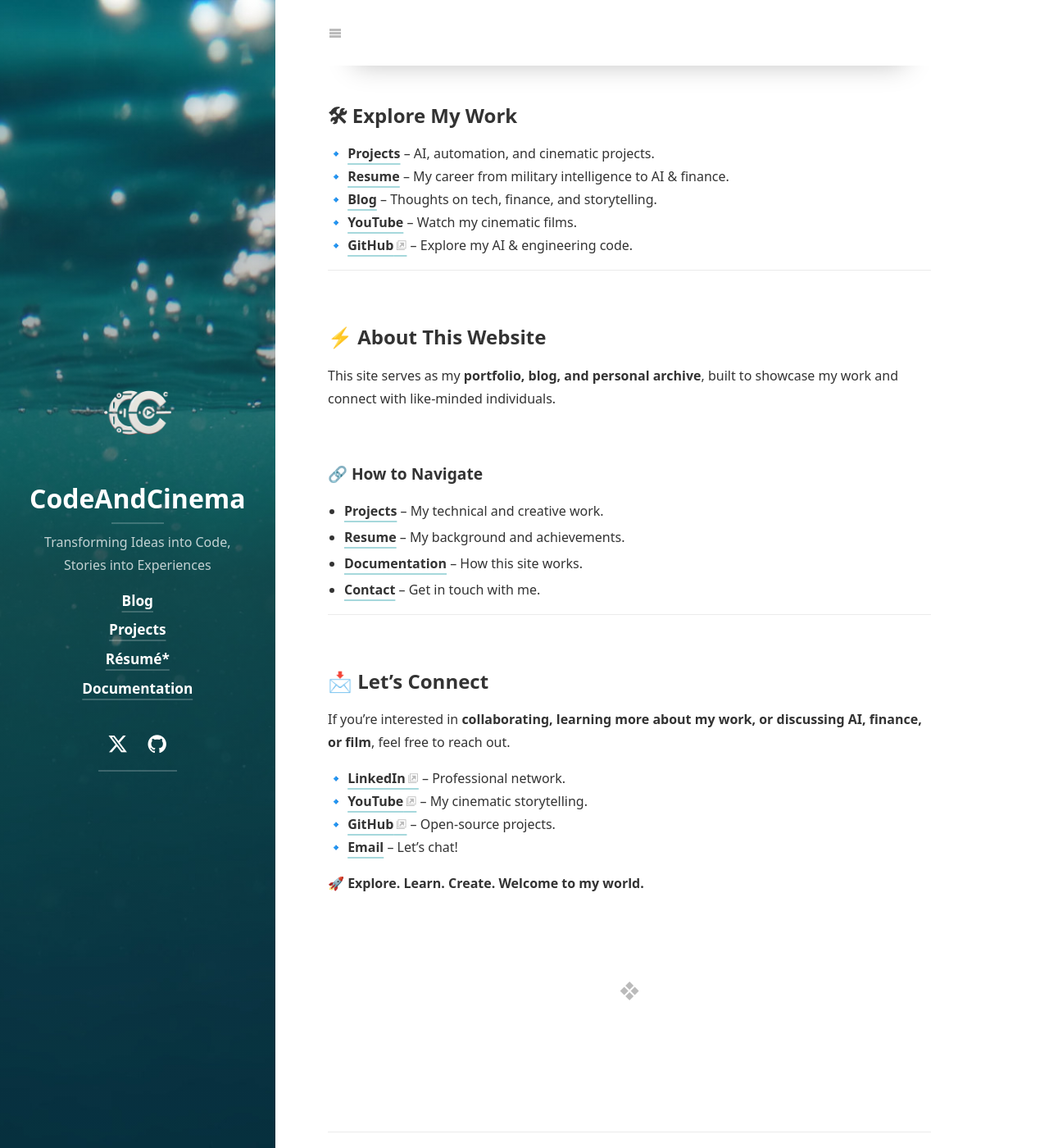
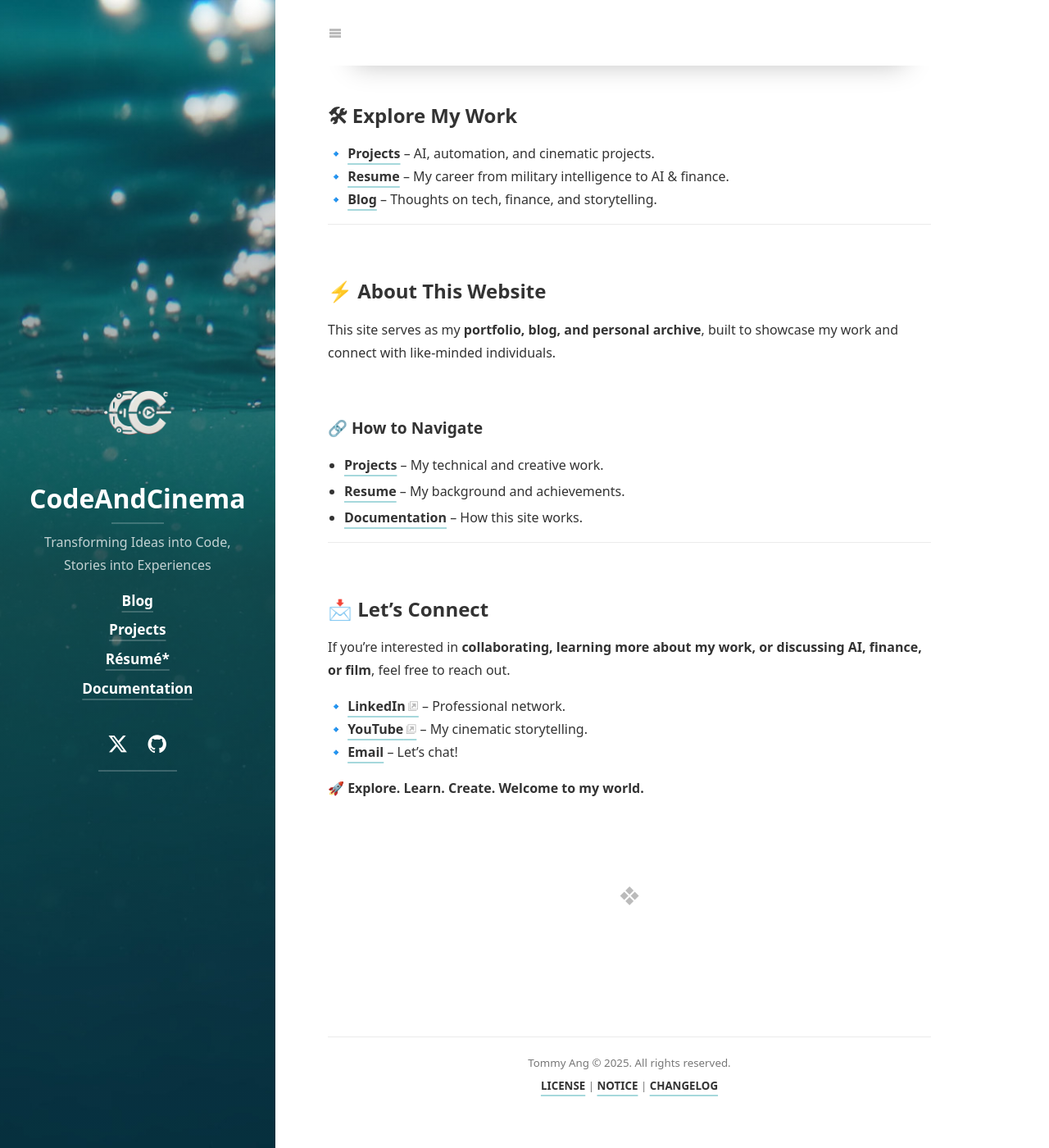
Before and after one commit to CodeByTommy/CodeAndCinema.github.io, a Jekyll site: the page built from index.md, in a window 1280 px wide and 1400 px high, scrolled down 399 px. Shown: the whole window at 82% size. Built offline with Jekyll 4.4.1, drawn with Linux system fonts in a browser that asks for light colours; cached includes are drawn as plain includes; nearby versions of some CDN libraries; some web fonts are replaced; library files that are not in the unit come from our copies; a script that is not in the unit is left out.

Commit message:
Update index.md

```diff
--- a/index.md
+++ b/index.md
@@ -16,8 +16,6 @@ Here, you’ll find my work across multiple disciplines:
 🔹 **[Projects](/projects/)** – AI, automation, and cinematic projects.
 🔹 **[Resume](/resume/)** – My career from military intelligence to AI & finance.
 🔹 **[Blog](/blog/)** – Thoughts on tech, finance, and storytelling.
-🔹 **[YouTube](/youtube/)** – Watch my cinematic films.
-🔹 **[GitHub](https://github.com/yourgithubprofile)** – Explore my AI & engineering code.
 
 ---
 
@@ -28,7 +26,6 @@ This site serves as my **portfolio, blog, and personal archive**, built to showc
 - **[Projects](/projects/)** – My technical and creative work.
 - **[Resume](/resume/)** – My background and achievements.
 - **[Documentation](/docs/)** – How this site works.
-- **[Contact](/contact/)** – Get in touch with me.
 
 ---
 
@@ -36,8 +33,7 @@ This site serves as my **portfolio, blog, and personal archive**, built to showc
 If you’re interested in **collaborating, learning more about my work, or discussing AI, finance, or film**, feel free to reach out.
 
 🔹 **[LinkedIn](https://linkedin.com/in/yourprofile)** – Professional network.
-🔹 **[YouTube](https://youtube.com/yourchannel)** – My cinematic storytelling.
-🔹 **[GitHub](https://github.com/yourgithubprofile)** – Open-source projects.
-🔹 **[Email](mailto:your@email.com)** – Let’s chat!
+🔹 **[YouTube](https://www.youtube.com/watch?v=VgzobnepkV4&list=PLmyLsh61IFdzxcEls917HZ3Wkfty_bobA)** – My cinematic storytelling.
+🔹 **[Email](angyl94@hotmail.com)** – Let’s chat!
 
 🚀 **Explore. Learn. Create. Welcome to my world.**
```
